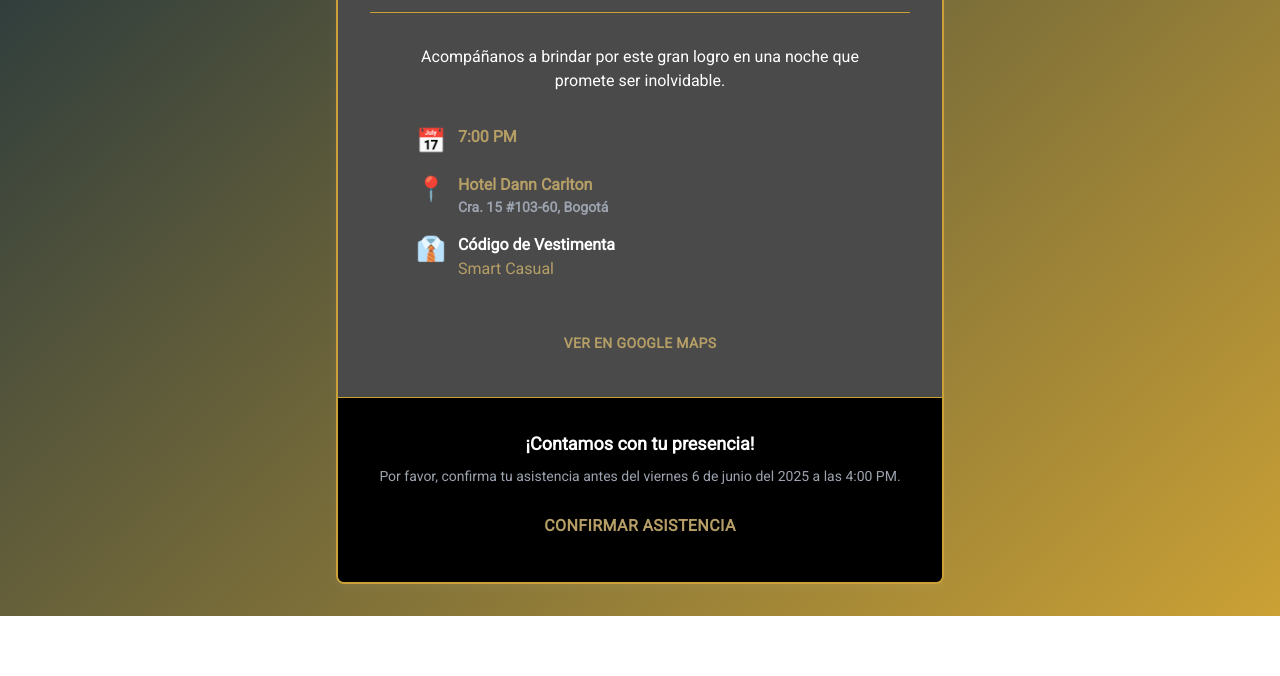
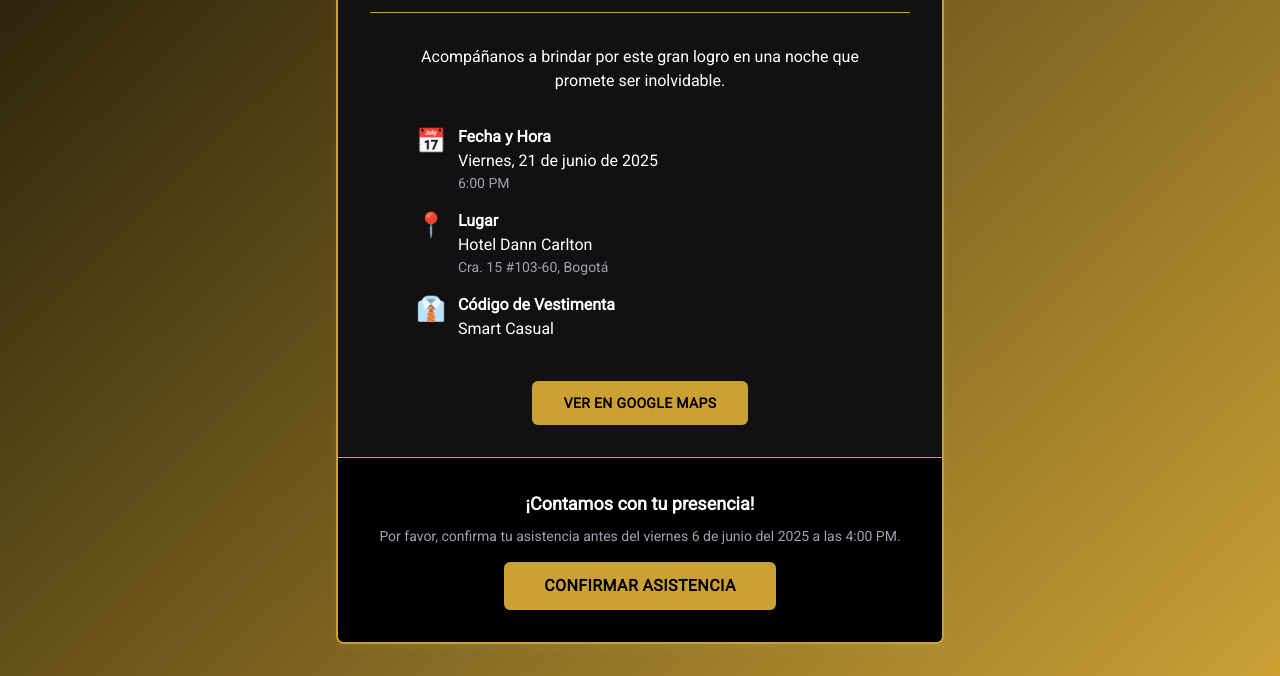
Before and after one commit to jsbv2001/invitacion-grado, a plain HTML site: page index.html in a window 1280 px wide. Shown: the part 567-1243 px from the top of the page. Before the commit the page ends 1183 px from the top, so only its background shows below. Drawn offline with nearby package versions, Linux system fonts and the light colour scheme.

Commit message:
Update index.html

```diff
--- a/index.html
+++ b/index.html
@@ -1,24 +1,27 @@
 <!DOCTYPE html>
 <html lang="es">
 <head>
-<meta charset="UTF-8">
-<meta name="viewport" content="width=device-width, initial-scale=1.0">
+  <meta charset="UTF-8" />
+  <meta name="viewport" content="width=device-width, initial-scale=1.0" />
   <title>Invitación Graduación - María & Juan</title>
   <script src="https://cdn.tailwindcss.com"></script>
-<link rel="preconnect" href="https://fonts.googleapis.com">
-<link rel="preconnect" href="https://fonts.gstatic.com" crossorigin>
-<link href="https://fonts.googleapis.com/css2?family=Playfair+Display:wght@700&family=Roboto:wght@300;400&display=swap" rel="stylesheet">
+  <link rel="preconnect" href="https://fonts.googleapis.com" />
+  <link rel="preconnect" href="https://fonts.gstatic.com" crossorigin />
+  <link
+    href="https://fonts.googleapis.com/css2?family=Playfair+Display:wght@700&family=Roboto:wght@300;400&display=swap"
+    rel="stylesheet"
+  />
   <style>
     body {
       font-family: 'Roboto', sans-serif;
-  /* background-color: #000000; */ /* Make sure this is commented out or removed */
-  /* background-image: linear-gradient(to bottom right, #443200, #000000); */ /* Previous gradient */
-  background-image: linear-gradient(to bottom right, #001f3f, #CBA135); /* Navy blue to Gold */
-  color: #FFFFFF; /* Keep text white for contrast */
+      background-image: linear-gradient(to bottom right, #000000, #CBA135);
+      color: #ffffff;
     }
+
     h1, h2, h3 {
       font-family: 'Playfair Display', serif;
     }
+
     .icon {
       font-size: 1.5rem;
       line-height: 2rem;
@@ -27,17 +30,18 @@ h1, h2, h3 {
     }
 
     .card {
-  background-color: #4A4A4A; /* Fleet Gray (Dark Charcoal) */
-  border: 2px solid #CBA135; /* Keeps your existing gold border */
-  box-shadow: 0 4px 12px rgba(255,255,255,0.05);
-  color: #B69F66; /* Ink Gild (Dark Gold) for text inside the card */
-}/* Ink Gild (Dark Gold) for text inside the card */
+      background-color: #111111;
+      border: 2px solid #CBA135;
+      box-shadow: 0 4px 12px rgba(255, 255, 255, 0.05);
+      color: #ffffff;
     }
+
     .btn-primary {
       background-color: #CBA135;
       color: black;
       transition: background-color 0.3s;
     }
+
     .btn-primary:hover {
       background-color: #a7842b;
     }
@@ -46,37 +50,57 @@ h1, h2, h3 {
 <body>
   <main class="container mx-auto max-w-2xl p-4 sm:p-8">
     <div class="card rounded-lg overflow-hidden">
-<header class="p-8 sm:p-12 bg-black flex justify-between items-center border-b border-[#CBA135]">
- <img src="https://urosario.edu.co/sites/default/files/2025-04/logo_vertical_ur_rojo.png" alt="Logo Universidad del Rosario" class="w-auto" style="height: 10rem">
+      <header class="p-8 sm:p-12 bg-black flex items-center border-b border-[#CBA135]">
+        <img
+          src="https://urosario.edu.co/sites/default/files/2025-04/logo_vertical_ur_rojo.png"
+          alt="Logo Universidad del Rosario"
+          class="h-24 mr-4"
+        />
         <div class="text-center flex-1">
-    <h2 class="text-xl sm:text-2xl text-white font-light tracking-wider">CELEBREMOS JUNTOS</h2>
-    <h1 class="text-4xl sm:text-5xl md:text-6xl text-white mt-4">Nuestra Graduación</h1>
-    <p class="mt-4 text-lg text-white">Con gran alegría, te invitamos a celebrar con nosotros.</p>
+          <h2 class="text-xl sm:text-2xl text-white font-light tracking-wider">
+            CELEBREMOS JUNTOS
+          </h2>
+          <h1 class="text-4xl sm:text-5xl md:text-6xl text-white mt-4">
+            Nuestra Graduación
+          </h1>
+          <p class="mt-4 text-lg text-white">
+            Con gran alegría, te invitamos a celebrar con nosotros.
+          </p>
         </div>
       </header>
+
       <section class="p-8">
         <h3 class="text-3xl sm:text-4xl">Dra. María Alejandra Umaña</h3>
         <div class="text-2xl my-4">&</div>
         <h3 class="text-3xl sm:text-4xl">Dr. Juan Sebastián Beltrán</h3>
-<hr class="my-8 border-t border-[#CBA135]">
+
+        <hr class="my-8 border-t border-[#CBA135]" />
+
         <div id="details" class="text-left max-w-md mx-auto">
-<p class="text-center text-white mb-8">Acompáñanos a brindar por este gran logro en una noche que promete ser inolvidable.</p>
+          <p class="text-center text-white mb-8">
+            Acompáñanos a brindar por este gran logro en una noche que promete ser inolvidable.
+          </p>
+
           <div class="flex items-start mb-4">
             <span class="icon">📅</span>
             <div>
-<h4 class="font-bold >Fecha y Hora</h4>
+              <h4 class="font-bold text-white">Fecha y Hora</h4>
               <p>Viernes, 21 de junio de 2025</p>
-<p class="text-sm> 7:00 PM</p>
+              <p class="text-sm text-gray-400">6:00 PM</p>
             </div>
           </div>
+
           <div class="flex items-start mb-4">
             <span class="icon">📍</span>
             <div>
-<h4 class="font-bold >Lugar</h4>
+              <h4 class="font-bold text-white">Lugar</h4>
               <p>Hotel Dann Carlton</p>
-<address class="not-italic text-sm text-gray-400">Cra. 15 #103-60, Bogotá</address>
+              <address class="not-italic text-sm text-gray-400">
+                Cra. 15 #103-60, Bogotá
+              </address>
             </div>
           </div>
+
           <div class="flex items-start">
             <span class="icon">👔</span>
             <div>
@@ -85,24 +109,36 @@ h1, h2, h3 {
             </div>
           </div>
         </div>
+
         <div class="mt-10 text-center">
-<a href="https://www.google.com/maps/search/?api=1&query=Hotel+Dann+Carlton+Cra.+15+%23103-60+Bogota" target="_blank" class="inline-block btn-primary rounded-md px-8 py-3 font-semibold tracking-wide text-sm">
+          <a
+            href="https://www.google.com/maps/search/?api=1&query=Hotel+Dann+Carlton+Cra.+15+%23103-60+Bogota"
+            target="_blank"
+            class="inline-block btn-primary rounded-md px-8 py-3 font-semibold tracking-wide text-sm"
+          >
             VER EN GOOGLE MAPS
           </a>
         </div>
       </section>
+
       <footer class="p-8 bg-black text-center border-t border-[#CBA135]">
         <h4 class="text-lg font-bold text-white">¡Contamos con tu presencia!</h4>
-<p class="mt-2 text-sm text-gray-400">Por favor, confirma tu asistencia antes del viernes 6 de junio del 2025 a las 4:00 PM.</p>
-<button id="rsvpButton" class="mt-4 btn-primary rounded-md px-10 py-3 font-semibold tracking-wide">
+        <p class="mt-2 text-sm text-gray-400">
+          Por favor, confirma tu asistencia antes del viernes 6 de junio del 2025 a las 4:00 PM.
+        </p>
+        <button
+          id="rsvpButton"
+          class="mt-4 btn-primary rounded-md px-10 py-3 font-semibold tracking-wide"
+        >
           CONFIRMAR ASISTENCIA
         </button>
       </footer>
     </div>
   </main>
+
   <script>
-document.getElementById('rsvpButton').addEventListener('click', function() {
-  window.open('https://wa.me/573215447455', '_blank');
+    document.getElementById("rsvpButton").addEventListener("click", function () {
+      window.open("https://wa.me/573215447455", "_blank");
     });
   </script>
 </body>
```
Lines whose indentation alone changed are shown as unchanged.
